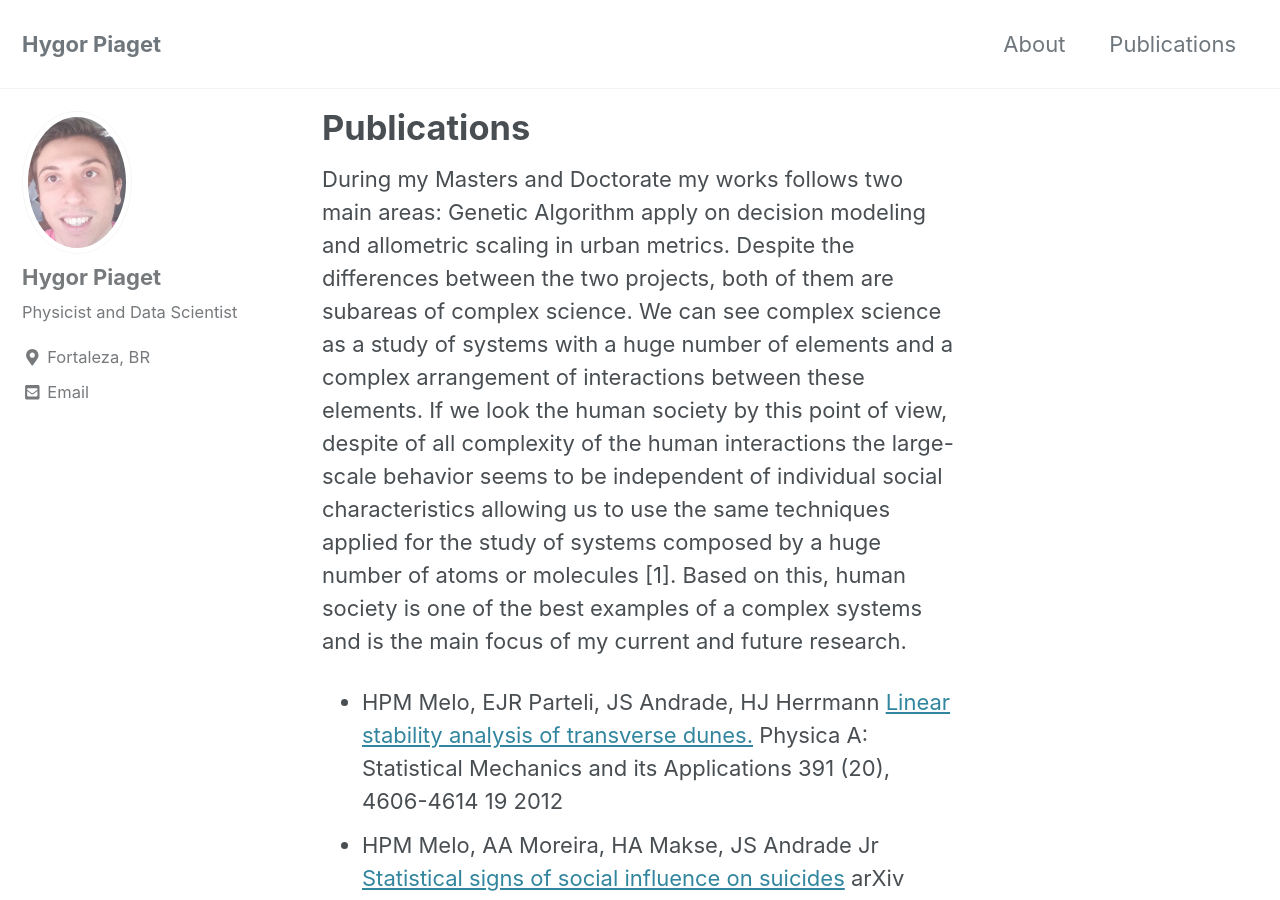
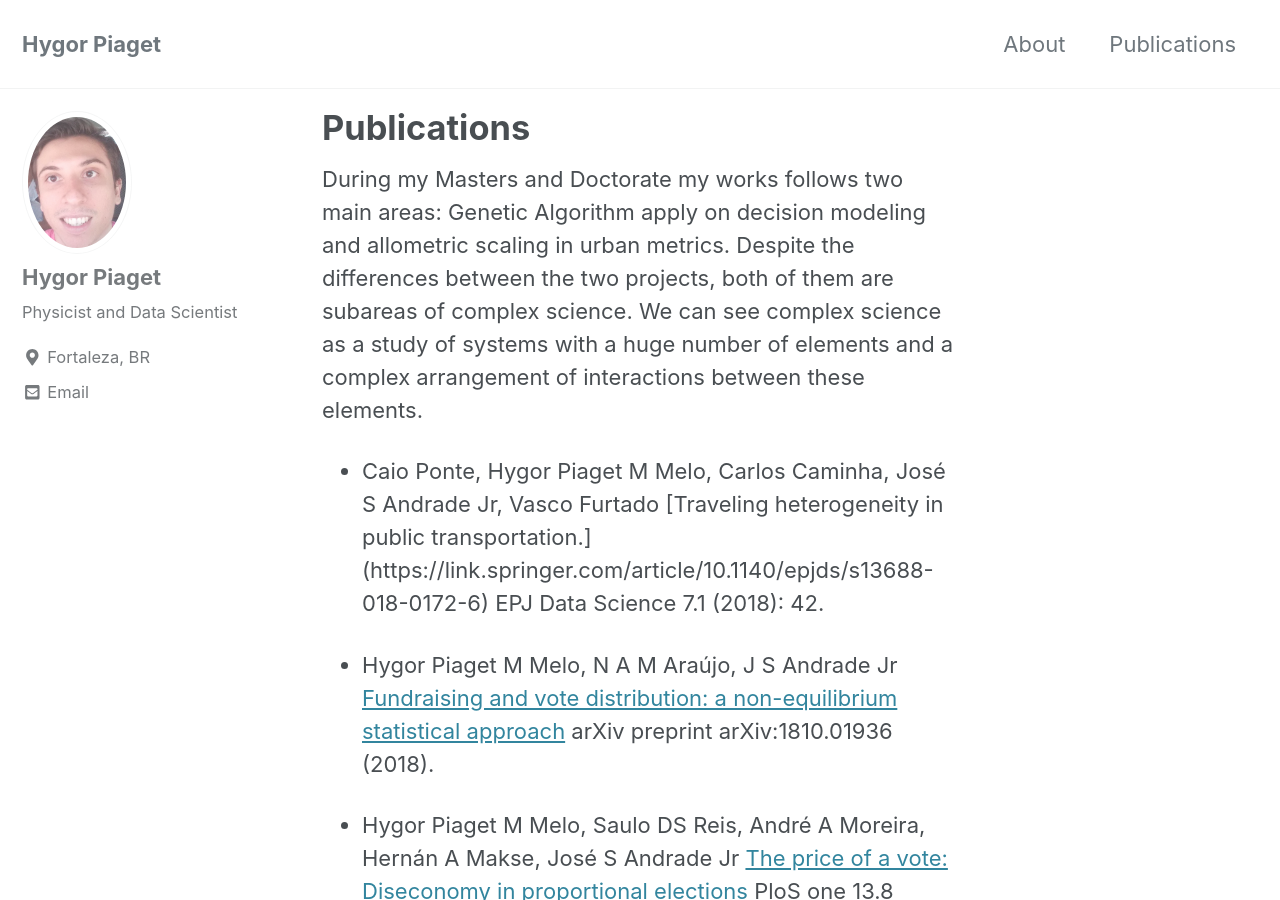
Before and after one commit to HygorPiaget/HygorPiaget.github.io, a Jekyll site: the page built from _pages/publications.md, in a window 1280 px wide and 900 px high. Built offline with Jekyll 4.4.1, drawn with Linux system fonts in a browser that asks for light colours; cached includes are drawn as plain includes; nearby versions of some CDN libraries; some of the changed text lies outside the part shown.

Commit message:
new github

```diff
--- a/_pages/about.md
+++ b/_pages/about.md
@@ -2,9 +2,14 @@
 title: "About"
 permalink: /about/
 header:
-  image: "/images/Defesa.jpg"
+  image: "/images/louvre.jpg"
 ---
 
-I graduated in Physics from the Federal University of Ceará (2009), where I also obtained my Master's degree in Physics in 2011 and my Ph.D. in 2016. I am currently a Professor at the Federal Institute of Ceará on the [Acaraú](http://www.ifce.edu.br/acarau) campus. My main areas of activity are Genetic Algorithm, Laws of scale and allometry of cities, Elections and Economy.
+I graduated in Physics from the Federal University of Ceará (2009), where I also obtained my Master's degree in Physics in 2011 and my Ph.D. in 2016. I am currently a Assistant Professor and local Director of Research and Innovation at the Federal Institute of Ceará on the [Acaraú](http://www.ifce.edu.br/acarau) campus. My main areas of interest are Statistical Mechanics and Computational Social Science.
+I am currently focused on the impact of money invested on the political campaign by the candidates and the final result of the election.
 
-I live with my wife Marianna and our dog Lola. I have a great interest in politics, which of course has already given me innumerable enmities. I'm a great video expert on YouTube, and a compusive procastinor in treatment.
+<!--relation between crimes and mobility in big cities and the financial resources  -->
+
+
+I live with my wife Marianna and our dog Lola. I have a great interest in politics, which of course has already given me
+numerous problems. I'm a great YouTube video expert, and a compulsive procrastinator in treatment.
--- a/_pages/publications.md
+++ b/_pages/publications.md
@@ -17,19 +17,29 @@ permalink: /publications/
 During my Masters and Doctorate my works follows two main areas: Genetic Algorithm apply on decision modeling
 and allometric scaling in urban metrics. Despite the differences between the two projects, both of them are subareas
 of complex science. We can see complex science as a study of systems with a huge number of elements and a complex
-arrangement of interactions between these elements. If we look the human society by this point of view, despite
-of all complexity of the human interactions the large-scale behavior seems to be independent of individual social
-characteristics allowing us to use the same techniques applied for the study of systems composed by a huge number
-of atoms or molecules [1]. Based on this, human society is one of the best examples of a complex systems and is the
-main focus of my current and future research.
+arrangement of interactions between these elements.
+
+<!--If we look the human society by this point of view, despite-->
+<!--of all complexity of the human interactions the large-scale behavior seems to be independent of individual social-->
+<!--characteristics allowing us to use the same techniques applied for the study of systems composed by a huge number-->
+<!--of atoms or molecules [1]. Based on this, human society is one of the best examples of a complex systems and is the-->
+<!--main focus of my current and future research.-->
 
 
 
+* Caio Ponte, Hygor Piaget M Melo, Carlos Caminha, José S Andrade Jr, Vasco Furtado [Traveling heterogeneity in public transportation.] (https://link.springer.com/article/10.1140/epjds/s13688-018-0172-6) EPJ Data Science 7.1 (2018): 42.
+
+* Hygor Piaget M Melo, N A M Araújo, J S Andrade Jr [Fundraising and vote distribution: a non-equilibrium statistical approach](https://arxiv.org/abs/1810.01936) arXiv preprint arXiv:1810.01936 (2018).
+
+* Hygor Piaget M Melo, Saulo DS Reis, André A Moreira, Hernán A Makse, José S Andrade Jr [The price of a vote: Diseconomy in proportional elections](https://journals.plos.org/plosone/article?id=10.1371/journal.pone.0201654) PloS one 13.8 (2018): e0201654.
 
 
-* HPM Melo, EJR Parteli, JS Andrade, HJ Herrmann [Linear stability analysis of transverse dunes.](http://www.sciencedirect.com/science/article/pii/S037843711200413X) Physica A: Statistical Mechanics and its Applications 391 (20), 4606-4614	19	2012
-* HPM Melo, AA Moreira, HA Makse, JS Andrade Jr	[Statistical signs of social influence on suicides](https://www.nature.com/articles/srep06239) arXiv preprint arXiv:1402.2510	9	2014
-* C Caminha, V Furtado, T H. C. Pequeno, C Ponte, H P. M. Melo, ...	[Human Mobility in Large Cities as a Proxy for Crime](http://journals.plos.org/plosone/article?id=10.1371/journal.pone.0171609) arXiv preprint arXiv:1610.09936	3	2016
-* HPM Melo, A Franks, AA Moreira, D Diermeier, JS Andrade Jr, ...	[A Solution to the Challenge of Optimization on ''Golf-Course''-Like Fitness Landscapes](http://journals.plos.org/plosone/article?id=10.1371/journal.pone.0078401) PloS one 8 (11), e78401	1	2013
+* Carlos Caminha, Vasco Furtado, Tarcisio H. C. Pequeno, Caio Ponte, Hygor Piaget M. Melo, Erneson A Oliveira, José S Andrade Jr [Human Mobility in Large Cities as a Proxy for Crime](http://journals.plos.org/plosone/article?id=10.1371/journal.pone.0171609)]  PloS one 12.2 (2017): e0171609.
 
-* Daniel Sullivan, Carlos Caminha, Hygor Melo, Vasco Furtado [Towards Understanding the Impact of Crime in a Choice of a Route by a Bus Passenger.](https://arxiv.org/pdf/1705.03506.pdf), in progress...
+
+* Hygor Piaget M Melo, André A Moreira, Élcio Batista, Hernán A Makse, José S Andrade [Statistical signs of social influence on suicides](https://www.nature.com/articles/srep06239) Scientific reports 4 (2014): 6239.
+
+* Hygor Piaget M Melo, Alexander Franks, André A Moreira, Daniel Diermeier, José S Andrade Jr, Luís A Nunes Amaral [A Solution to the Challenge of Optimization on ''Golf-Course''-Like Fitness Landscapes](http://journals.plos.org/plosone/article?id=10.1371/journal.pone.0078401) PloS one 8.11 (2013): e78401.
+
+
+* Hygor Piaget M Melo, Eric JR Parteli, José S Andrade Jr, Hans J Herrmann [Linear stability analysis of transverse dunes.](http://www.sciencedirect.com/science/article/pii/S037843711200413X) Physica A: Statistical Mechanics and its Applications 391.20 (2012): 4606-4614.
```
